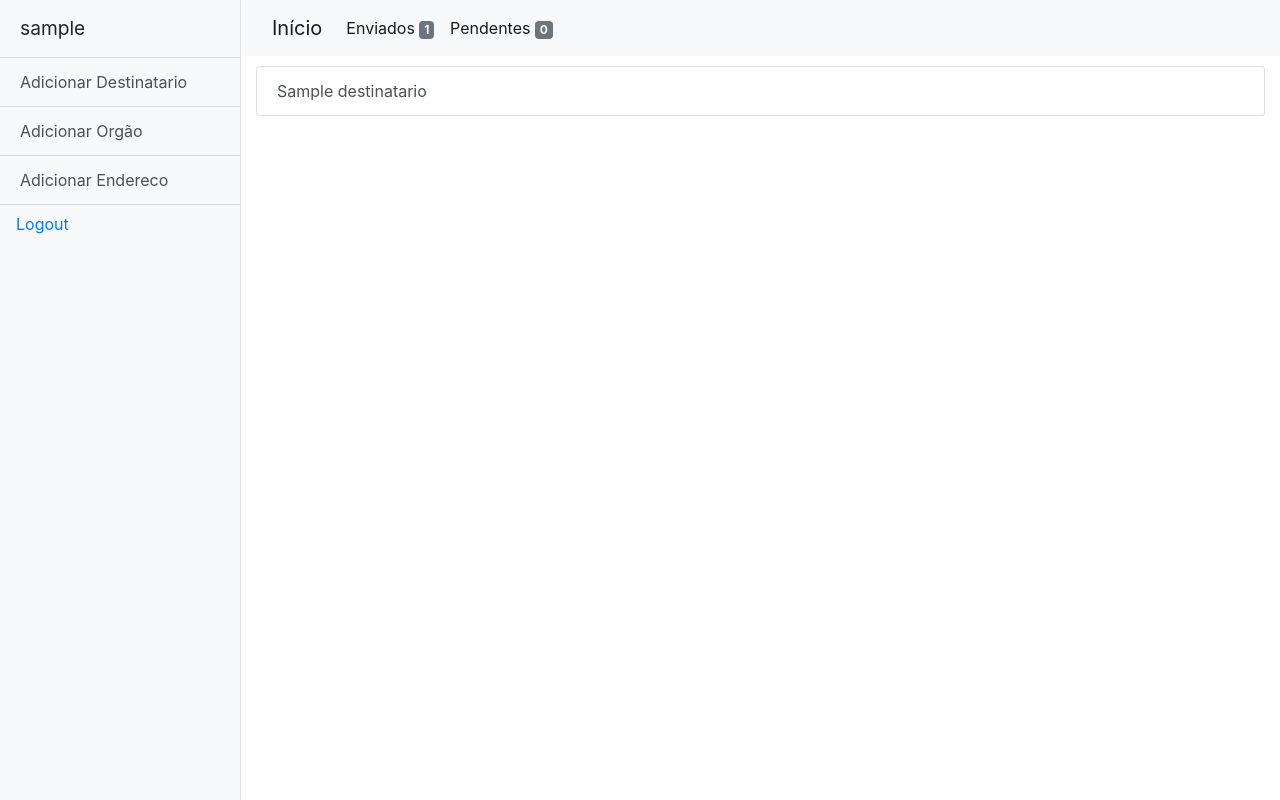
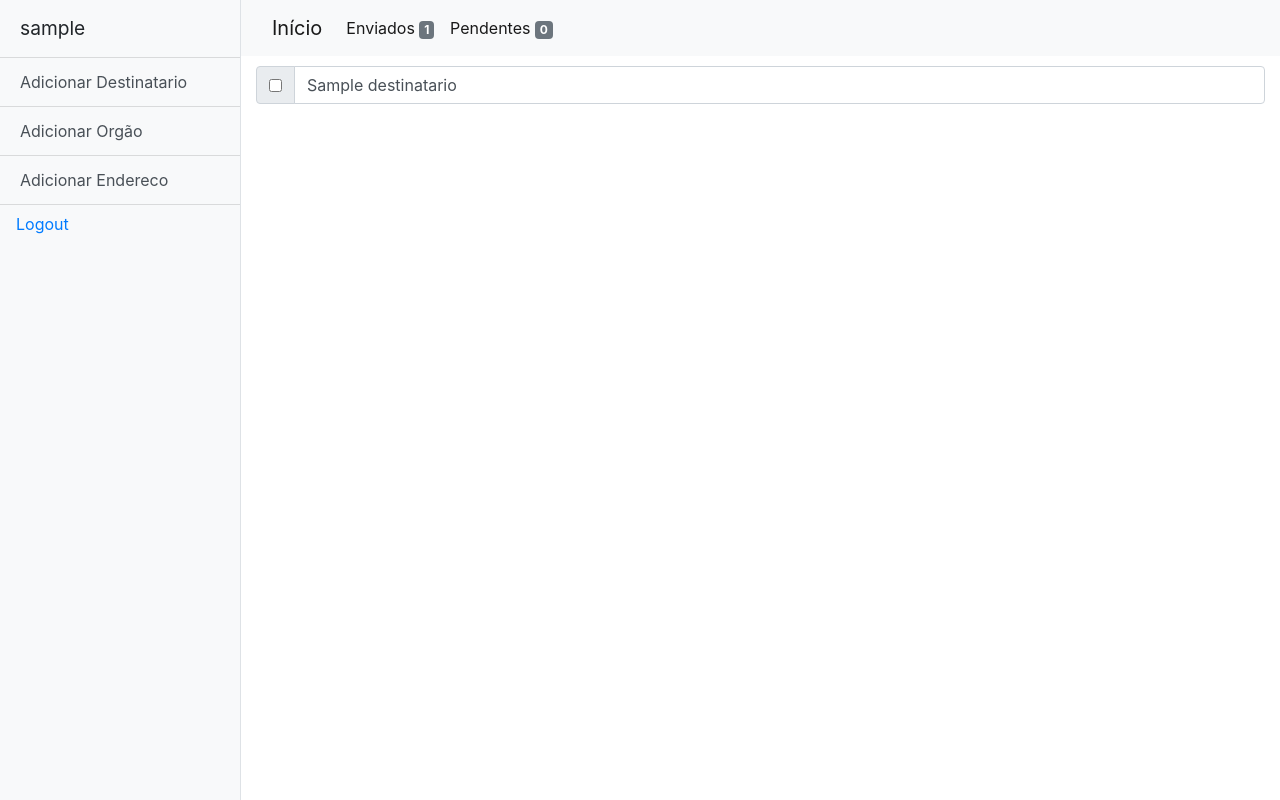
Before and after one commit to eric3119/sistema-etiquetas-django, a Django app: page / in a window 1280 px wide. Run offline with Django 3.2, Linux system fonts and the light colour scheme; a user stored in the database is signed in; tables that the repository leaves empty hold one stand-in row (values such as "Sample post"); some libraries are stand-ins or nearby versions.

Commit message:
update orgaocreateview, update template, select multiple destinatarios

```diff
--- a/etiquetas/templates/base.html
+++ b/etiquetas/templates/base.html
@@ -18,12 +18,10 @@
             <div class="sidebar-heading">{{ user.get_username }}</div>
             <div class="list-group list-group-flush">
                 <a href="{% url 'criar_destinatario' %}" class="list-group-item list-group-item-action bg-light">Adicionar Destinatario</a>
-                <a href="{% url 'criar_orgao' %}" class="list-group-item list-group-item-action bg-light">Adicionar Orgão</a>
+                <a href="{% url 'criar_orgao_endereco' %}" class="list-group-item list-group-item-action bg-light">Adicionar Orgão</a>
                 <a href="{% url 'criar_endereco' %}" class="list-group-item list-group-item-action bg-light">Adicionar Endereco</a>
                 <a class="nav-link active" href="{% url 'logout'%}?next={{request.path}}">Logout</a>
             </div>
-            {% else %}
-            <div class="sidebar-heading"><a class="nav-link active" href="{% url 'login'%}?next={{request.path}}">Login</a></div>
             {% endif %}
         </div>
         <div id="page-content-wrapper">
@@ -34,6 +32,7 @@
                             <button class="navbar-toggler" type="button" data-toggle="collapse" data-target="#navbarNavAltMarkup" aria-controls="navbarNavAltMarkup" aria-expanded="false" aria-label="Toggle navigation">
                                 <span class="navbar-toggler-icon"></span>
                             </button>
+                            {% if user.is_authenticated %}
                             <div class="collapse navbar-collapse" id="navbarNavAltMarkup">
                                 <div class="navbar-nav">
                                     <a class="nav-item nav-link active" href="{% url 'inicio' %}?type=enviados">
@@ -44,6 +43,7 @@
                                     </a>
                                 </div>
                             </div>
+                            {% endif %}
                         </div>
                     </nav>
                 </header>
--- a/etiquetas/templates/destinatarios.html
+++ b/etiquetas/templates/destinatarios.html
@@ -3,7 +3,15 @@
 <div class="container">
     <div class="list-group">
         {% for item in object_list %}
-            <a class="list-group-item list-group-item-action" href="{% url 'detalhes_destinatario' item.id %}">{{ item.nome }}</a>
+            <div class="input-group mb-3">
+                <div class="input-group-prepend">
+                    <div class="input-group-text">
+                        <input type="checkbox" aria-label="Checkbox for following text input">
+                    </div>
+                </div>
+                <a class="form-control list-group-item-action" href="{% url 'detalhes_destinatario' item.id %}">{{ item.nome }}</a>
+            </div>
+            <!--a class="list-group-item list-group-item-action" href="{% url 'detalhes_destinatario' item.id %}">{{ item.nome }}</a-->
         {% empty %}
         <span class="list-group-item">Sem itens</span>
         {% endfor %}
--- a/etiquetas/templates/etiq_form.html
+++ b/etiquetas/templates/etiq_form.html
@@ -17,4 +17,9 @@
             </div>
         </form>
     </div>
+    {% if address_id %}
+        <script>
+            $('#id_endereco').val({{address_id}})
+        </script>
+    {% endif %}
 {% endblock %}
--- a/etiquetas/urls.py
+++ b/etiquetas/urls.py
@@ -1,6 +1,6 @@
 from django.urls import path, include
 from .views import (DestinatariosView, DestinatarioDetailView, DestinatarioUpdateView,
-                    DestinatarioCreateView, EnderecoCreateView, DestinatarioDelete, OrgaoCreateView,
+                    DestinatarioCreateView, EnderecoCreateView, DestinatarioDelete, OrgaoCreateView,OrgaoAddressCreateView,
                     UserProfileCreateView, PDFView)
 from django.contrib.auth.views import LoginView
 
@@ -8,7 +8,8 @@ urlpatterns = [
     path('', DestinatariosView.as_view(), name='inicio'),
     path('detalhes/<int:pk>/', DestinatarioDetailView.as_view(), name='detalhes_destinatario'),
     path('add/destinatario/', DestinatarioCreateView.as_view(), name='criar_destinatario'),
-    path('add/orgao/', OrgaoCreateView.as_view(), name='criar_orgao'),
+    path('add/orgao/info/<int:pk>/', OrgaoCreateView.as_view(), name='criar_orgao'),
+    path('add/orgao/endereco/', OrgaoAddressCreateView.as_view(), name='criar_orgao_endereco'),
     path('add/endereco/', EnderecoCreateView.as_view(), name='criar_endereco'),
     path('add/user_profile/', UserProfileCreateView.as_view(), name='criar_user_profile'),
     path('update/<int:pk>/', DestinatarioUpdateView.as_view(), name='atualizar_destinatario'),
--- a/etiquetas/views.py
+++ b/etiquetas/views.py
@@ -128,9 +128,17 @@ class OrgaoCreateView(LoginRequiredMixin, CreateView):
     model = Orgao
     template_name='etiq_form.html'
     form_class = OrgaoForm
-
+    address_id = None
     def get_success_url(self):
         return reverse('inicio')
+
+    def get(self, request, *args, **kwargs):
+
+        self.address_id = kwargs.get('pk')
+
+        get=super().get(request, *args, **kwargs)
+
+        return get
 
     def get_context_data(self, **kwargs):
         context = super().get_context_data(**kwargs)
@@ -141,6 +149,7 @@ class OrgaoCreateView(LoginRequiredMixin, CreateView):
         context['count_pendentes'] = len(total)-context['count_enviados']
 
         context['title'] = 'Adicionar Orgão'
+        context['address_id'] = self.address_id
 
         return context
 
@@ -155,6 +164,25 @@ class OrgaoCreateView(LoginRequiredMixin, CreateView):
         if form_class is None:
             form_class = self.get_form_class()
         return form_class(self.request.user, **self.get_form_kwargs())
+
+class OrgaoAddressCreateView(EnderecoCreateView):
+
+    def get_success_url(self):
+        return reverse('criar_orgao', kwargs={'pk':self.address_id})
+
+    def get_context_data(self, **kwargs):
+        context = super().get_context_data()
+
+        context['title'] = 'Adicionar Orgão'
+        return context
+
+    def form_valid(self, form):
+        """If the form is valid, save the associated model."""
+        self.object = form.save()
+        self.address_id = self.object.id
+        return super().form_valid(form)
+
+
 
 
 class UserProfileCreateView(LoginRequiredMixin, CreateView):
```
